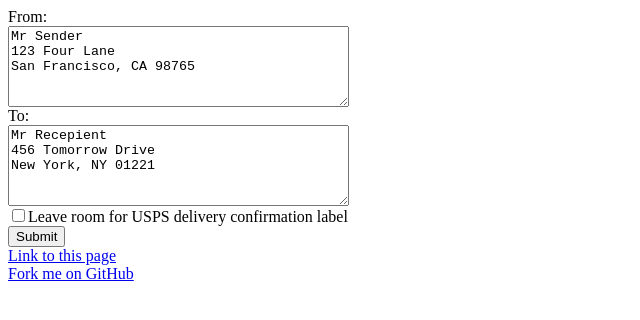
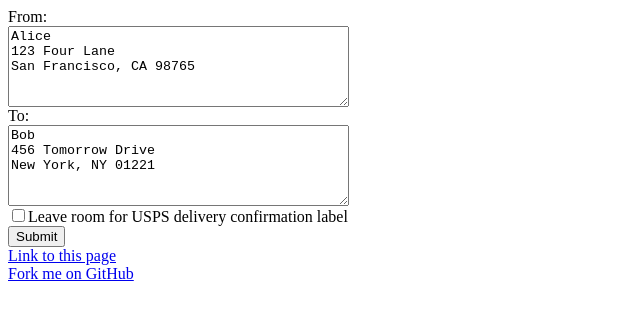
Before and after one commit to adlr/envelope, a plain HTML site: page index.html in a window 1280 px wide. Shown: the full height of the page, 0-640 px from the left. Drawn offline with Linux system fonts and the light colour scheme.

Commit message:
different names

```diff
--- a/index.html
+++ b/index.html
@@ -60,12 +60,12 @@ function prefill() {
 <body onload="javascript:prefill()">
 From:<br/>
 <textarea id="from" rows="5" cols="40" onkeyup="javascript:updateLocation()" onchange="javascript:updateLocation()">
-Mr Sender
+Alice
 123 Four Lane
 San Francisco, CA 98765</textarea><br/>
 To:<br/>
 <textarea id="to" rows="5" cols="40" onkeyup="javascript:updateLocation()" onchange="javascript:updateLocation()">
-Mr Recepient
+Bob
 456 Tomorrow Drive
 New York, NY 01221</textarea><br/>
 <input type="checkbox" id="usps" onchange="javascript:updateLocation()">Leave room for USPS delivery confirmation label<br/>
```
